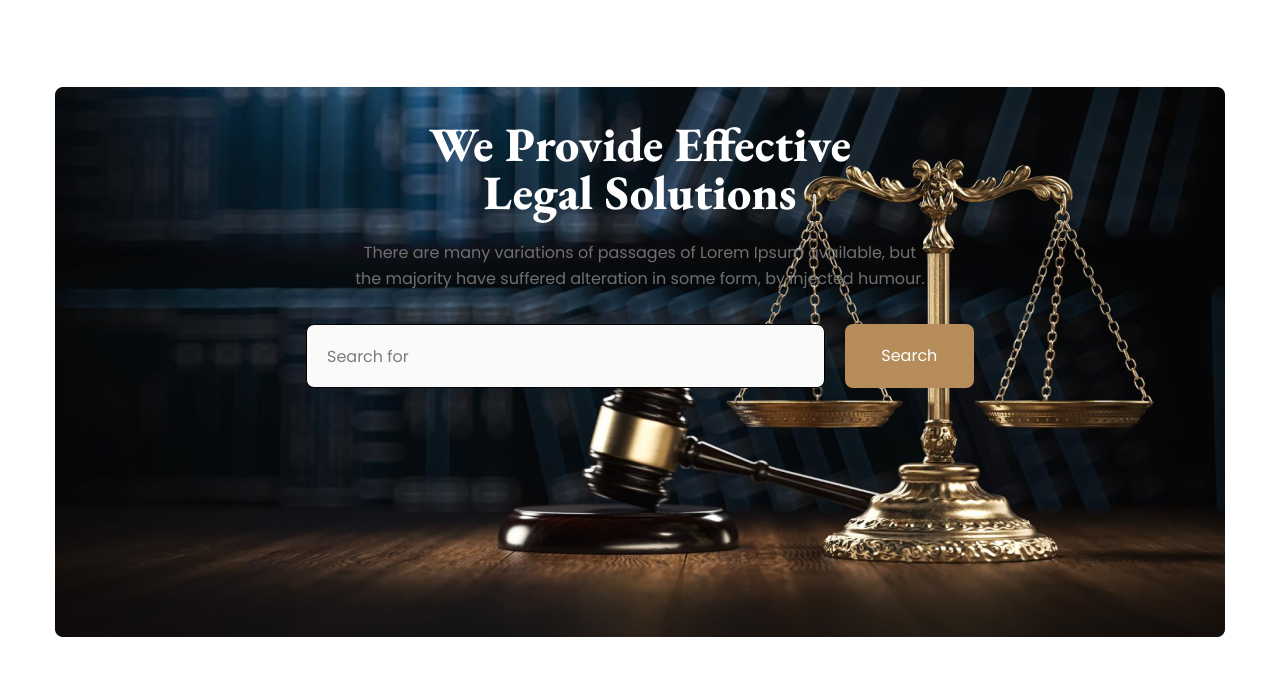
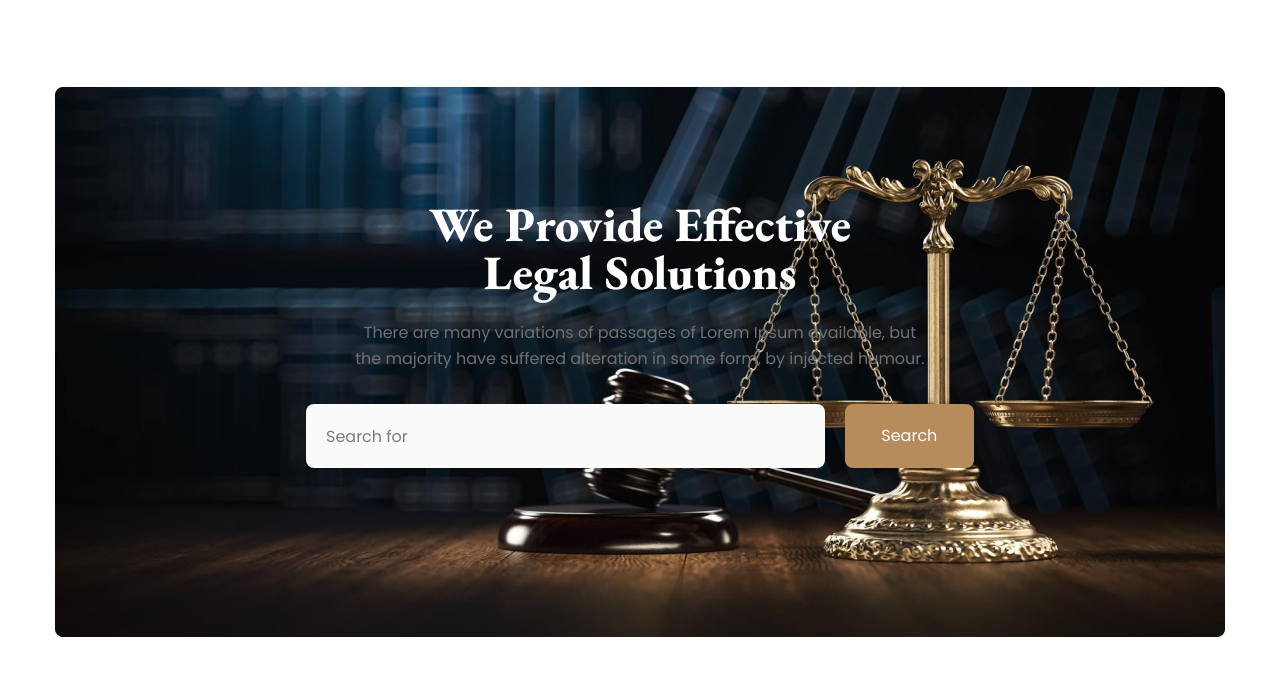
Before and after one commit to Rakib-dhali/legal-solution, a website: page index.html in a window 1280 px wide. Shown: the part 83-758 px from the top of the page. Drawn offline with nearby package versions, Linux system fonts and the light colour scheme.

Commit message:
second commit

```diff
--- a/index.html
+++ b/index.html
@@ -93,7 +93,7 @@
           free consultant
         </button>
       </nav>
-      <div class="md:relative w-full mt-5 md:mx-auto md:mt-17.5">
+      <div class="md:relative w-full mt-5 md:mx-auto md:mt-10 lg:mt-17.5 md:h-85.5">
         <div class="md:absolute inset-0 w-full max-w-292.5 mx-auto mt-5">
           <img
             src="/images/banner.png"
@@ -102,7 +102,7 @@
           />
         </div>
         <div
-          class="md:absolute inset-0 md:w-173 md:h-85.5 z-10 mt-4 md:flex md:flex-col md:justify-center md:items-center md:mx-auto"
+          class="md:absolute inset-0 md:w-173 md:h-85.5 z-10 mt-4 md:my-24 md:flex md:flex-col md:justify-center md:items-center md:mx-auto"
         >
           <div>
             <h2
@@ -120,7 +120,7 @@
             </p>
             <div class="flex mx-3 gap-5 max-w-168.5">
               <input
-                class="basis-4/5 h-12 md:h-16 w-125 md:bg-neutral-50 border rounded-lg px-5 py-3"
+                class="basis-4/5 h-12 md:h-16 w-125 md:bg-neutral-50 border md:border-0 md:focus:border-0 focus:outline-none ring-0 rounded-lg px-5 py-3"
                 placeholder="Search for"
                 type="text"
               />
--- a/package.json
+++ b/package.json
@@ -4,6 +4,7 @@
   "description": "",
   "main": "index.js",
   "scripts": {
+    "watch": "tailwindcss -i ./src/input.css -o ./src/output.css -w",
     "test": "echo \"Error: no test specified\" && exit 1"
   },
   "keywords": [],
```
Also changed, not shown: src/output.css.
